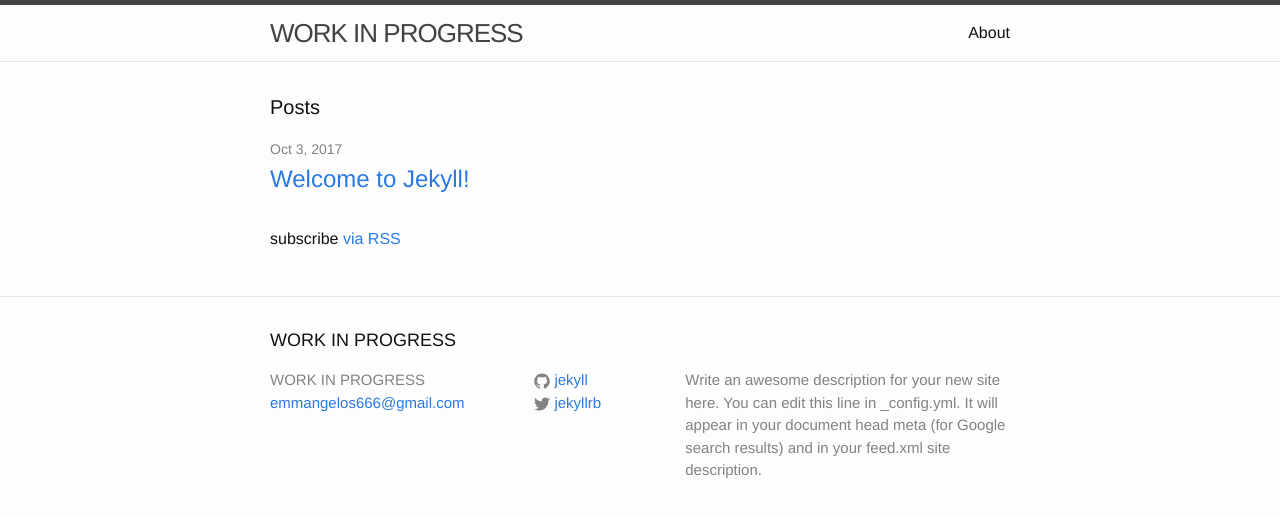
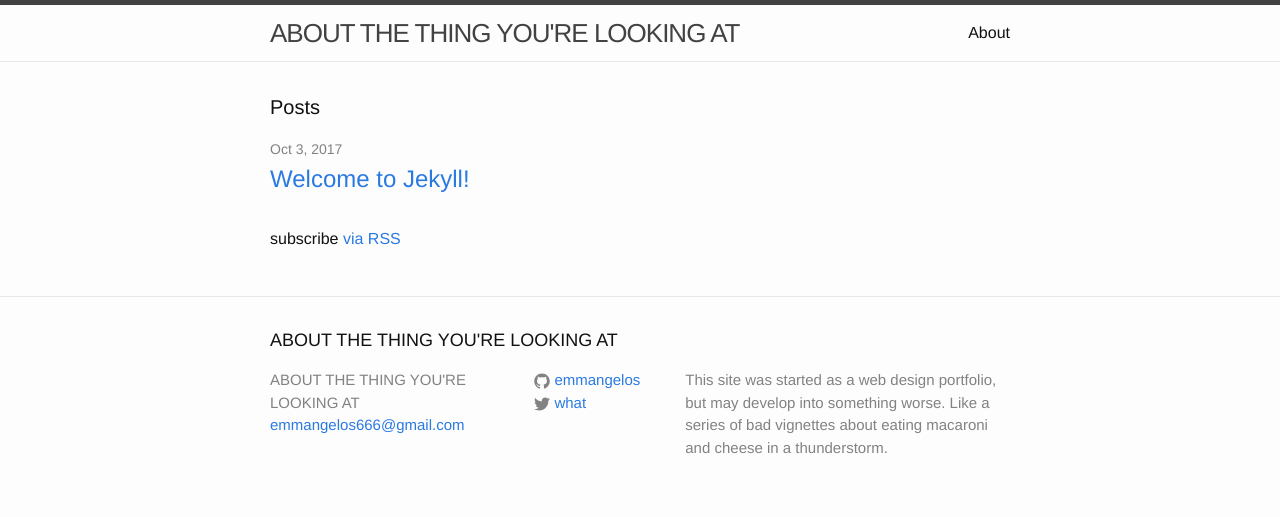
Before and after one commit to Emmangelos/emmangelos.github.io, a Jekyll site: the page built from index.html, in a window 1280 px wide. Shown: the top 517 px of the page. Built offline with Jekyll 4.4.1, drawn with Linux system fonts in a browser that asks for light colours.

Commit message:
Update _config.yml

```diff
--- a/_config.yml
+++ b/_config.yml
@@ -6,16 +6,17 @@
 # 'jekyll serve'. If you change this file, please restart the server process.
 
 # Site settings
-title: WORK IN PROGRESS
+title: ABOUT THE THING YOU'RE LOOKING AT
 email: emmangelos666@gmail.com
 description: > # this means to ignore newlines until "baseurl:"
-  Write an awesome description for your new site here. You can edit this
-  line in _config.yml. It will appear in your document head meta (for
-  Google search results) and in your feed.xml site description.
-baseurl: "" # the subpath of your site, e.g. /blog
-url: "http://yourdomain.com" # the base hostname & protocol for your site
-twitter_username: jekyllrb
-github_username:  jekyll
+  This site was started as a web design portfolio,
+  but may develop into something worse. Like a
+  series of bad vignettes about eating macaroni and
+  cheese in a thunderstorm.
+baseurl: "/home" # the subpath of your site, e.g. /blog
+url: "https://emmangelos.de" # the base hostname & protocol for your site
+twitter_username: what
+github_username:  emmangelos
 
 # Build settings
 markdown: kramdown
```
